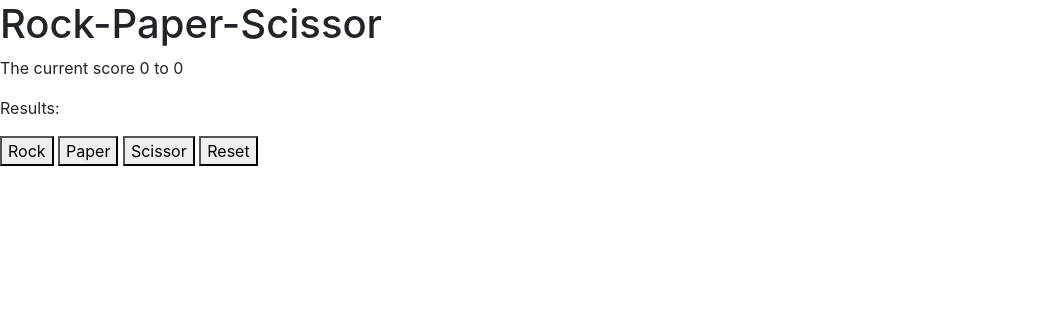
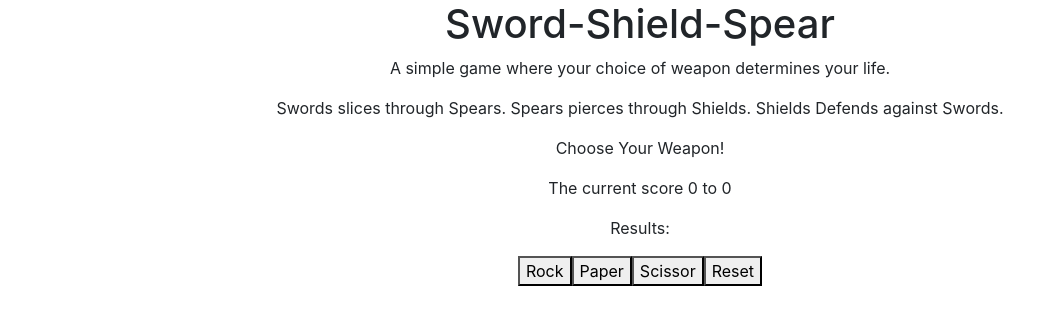
Before and after one commit to jzjimmy3/Rock-Paper-Scissors, a plain HTML site: page index.html in a window 1280 px wide. Shown: the whole page, without its empty margins (0-1062 px from the left). Drawn offline with nearby package versions, Linux system fonts and the light colour scheme.

Commit message:
Basic Formatting

```diff
--- a/index.html
+++ b/index.html
@@ -10,13 +10,38 @@
 </head>
 
 <body>
-    <h1>Rock-Paper-Scissor</h1>
+    <div class="container d-flex justify-content-center">
+        <h1>Sword-Shield-Spear</h1>
+    </div>
+    <div class="container">
+        <div class="d-flex justify-content-center">
+            <p>A simple game where your choice of weapon determines your life.</p>
+        </div>
+        <div class="d-flex justify-content-center">
+            <p>Swords slices through Spears. Spears pierces through Shields. Shields Defends against Swords.</p>
+        </div>
+        <div class="d-flex justify-content-center">
+            <p>Choose Your Weapon!</p>
+        </div>
+    </div>
+    <div class="container d-flex justify-content-center">
+        <div>
             <p>The current score <span id="userDisplay">0</span> to <span id="compDisplay">0</span> </p>
+        </div>
+    </div>
+    <div class="container d-flex justify-content-center">
+        <div>
             <p><span id="results">Results: </span></p>
+        </div>
+    </div>
+    <div class="conteiner d-flex justify-content-center">
         <button id="btn-rock">Rock</button>
         <button id="btn-paper">Paper</button>
         <button id="btn-scissor">Scissor</button>
         <button id="reset">Reset</button>
+    </div>
+
+    </div>
 
 
 
```
Lines whose indentation alone changed are shown as unchanged.
